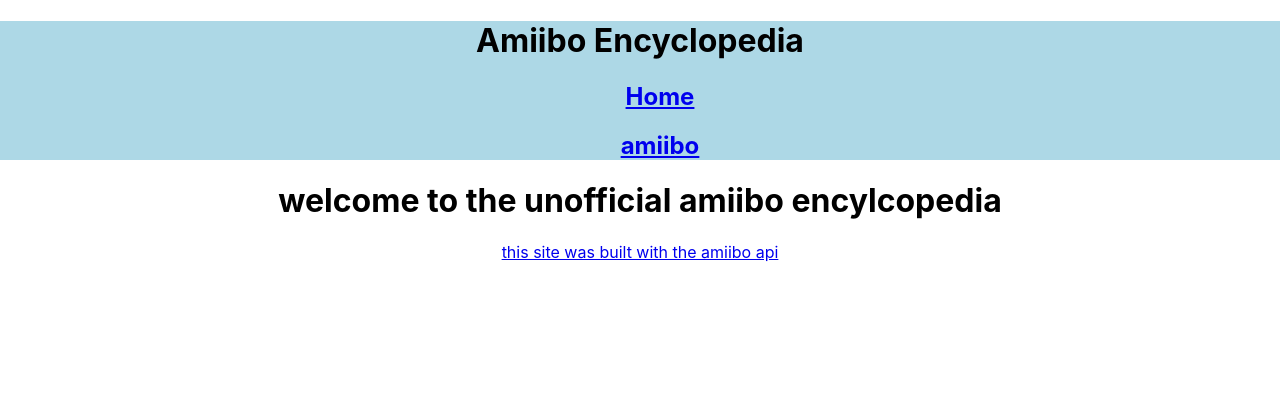
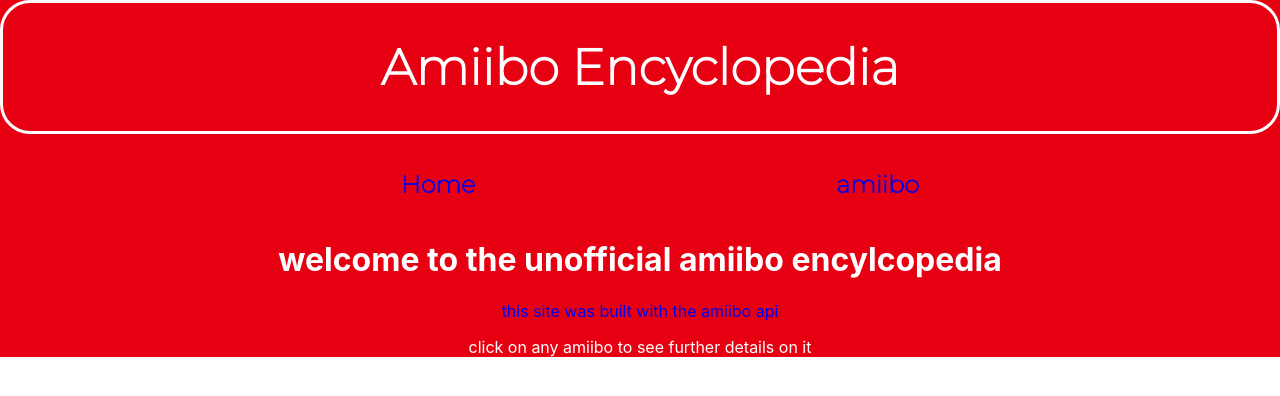
Before and after one commit to Jbillaba/Amiibo-encyclopedia, a React (Create React App) app in the folder art-app/: page / in a window 1280 px wide. Shown: the top 396 px of the page. Built offline with nearby package versions, Linux system fonts and the light colour scheme.

Commit message:
styled, adding search bar function

```diff
--- a/art-app/src/App.css
+++ b/art-app/src/App.css
@@ -1,3 +1,6 @@
+@import url('https://fonts.googleapis.com/css2?family=Montserrat:wght@200&display=swap');
+
+/* To Do: make it responsive to phone */
 @media only screen and (max-width: 800px) {
   body {
     background-color: lightblue;
@@ -6,6 +9,8 @@
 
 .App {
   text-align: center;
+  background-color: #E60012;
+  color: #FFFFFF;
 }
 .grid{
   display: grid;
@@ -15,5 +20,63 @@
 }
 
 header{
-  background-color: lightblue;
+  background-color: #E60012;
 }
+
+
+.logo{
+  color: #FFFFFF;
+font-family: Montserrat;
+font-size: 50px;}
+
+.logo-container{
+  border: 3px white solid;
+  border-radius: 30px;
+}
+
+.nav-bar{
+  display: flex;
+  flex-direction: row;
+  justify-content: space-evenly;
+
+  font-family: Montserrat;
+}
+
+
+
+a:link{
+  text-decoration: none;
+}
+
+a:visited{
+  text-decoration: none;
+  color: #FFFFFF;
+}
+
+.search{
+  padding: 10px;
+  font-size: 20px;
+}
+
+.amiibo-card{
+  background-color: #F3F0E5;
+  border: 3px solid #F3F0E5;
+  border-radius: 30px;
+  font-family: Montserrat ;
+  color: #252525;
+}
+
+.card-image{
+  height: 300px;
+  padding: 30px;
+}
+.amiibo-details{
+  display: grid;
+  grid-column-start: 1;
+}
+
+.amiibo-info{
+  font-family: montserrat;
+}
+
+/* TO DO: STYLE AMIIBO DETAILS TO LEFT SIDE OF THE SCREEN AS A COLUMN */
--- a/art-app/src/Components/Amiibo.jsx
+++ b/art-app/src/Components/Amiibo.jsx
@@ -8,7 +8,6 @@ export default function Amiibo() {
     let navigate = useNavigate()
 
     const showAmiibo = (amiibos, i ) =>{
-        console.log('its the '+ amiibos[i].name +' amiibo')
         navigate(`${amiibos[i].name}`)
     }
 
@@ -22,17 +21,37 @@ export default function Amiibo() {
         getAmiibos()
     }, [])
 
+//followed a tutorial to get the search bar working link: https://www.youtube.com/watch?v=MY6ZZIn93V8&t=685s&ab_channel=LamaDev
+    const [ search, setSearch ] = useState("");
+
+    function searchForAmiibo(event){
+      console.log('hello ')
+    }
+
     return (
         <div className='amiibo-main'>
-            <h1>
-                amiibo
-            </h1>
+
+        <div className='filter-buttons'>
+            <input className='search'
+                    type="text"
+                    placeholder='search...'
+                    onChange={(e) => setSearch(e.target.value)}>
+                    </input>
+
+            <button className='search'
+                    onClick={e => searchForAmiibo(e)}>
+            search </button>
+
+        </div>
         <div className='grid'>
             {
-               amiibos.map((amiibo, i) => (
-                <ul key={amiibo.tail}
+               amiibos.filter((amiibo) =>
+               amiibo.name.toLowerCase().includes(search)).
+               map((amiibo, i) => (
+                <ul className='amiibo-card'
+                key={amiibo.tail}
                     onClick={() => showAmiibo(amiibos, i)}>
-                    <img src={amiibo.image} alt={amiibo.name}/>
+                    <img className='card-image'   src={amiibo.image} alt={amiibo.name}/>
                     <h1> {amiibo.name} </h1>
 
 
--- a/art-app/src/Components/AmiiboDetails.jsx
+++ b/art-app/src/Components/AmiiboDetails.jsx
@@ -6,7 +6,9 @@ import { BASE_URL } from "../globals"
 export default function AmiiboDetails() {
 
     let {name} = useParams()
+
     const [amiiboID, setAmiiboID] = useState('')
+
 
     useEffect(() => {
         const getAmiibo = async () => {
@@ -22,9 +24,18 @@ export default function AmiiboDetails() {
     }, [])
 
     return amiiboID ? (
-        <div className="amiibo-details">
-            <h1> {amiiboID.name}</h1>
-            <p> {amiiboID.character}</p>
+        <div className="amiibo-info">
+            <h1> Amiibo Name: {amiiboID.name}</h1>
+
+            <h2> game series: {amiiboID.gameSeries}</h2>
+            <h2> type: {amiiboID.type} </h2>
+            <h2> Amiibo series: {amiiboID.amiiboSeries} </h2>
+
+
+
+            <img className="amiibo-image"
+            src={amiiboID.image}
+            alt="AMIIBO image"/>
         </div>
     ): null;
 }
--- a/art-app/src/Components/Header.jsx
+++ b/art-app/src/Components/Header.jsx
@@ -3,7 +3,9 @@ import Nav from "./Nav";
 export default function Header() {
     return (
         <div>
-            <h1> Amiibo Encyclopedia </h1>
+            <div className="logo-container">
+            <h1 className="logo"> Amiibo Encyclopedia </h1>
+            </div>
             <div className="header-nav">
                 <Nav />
             </div>
--- a/art-app/src/Components/Home.jsx
+++ b/art-app/src/Components/Home.jsx
@@ -1,11 +1,9 @@
-import Amiibo from "./Amiibo"
-
 export default function Home() {
     return (
-        <div className="Home">
+        <div>
             <h1> welcome to the unofficial amiibo encylcopedia </h1>
-            <a href="https://www.amiiboapi.com/"> this site was built with the amiibo api </a>
-
+            <a  href="https://www.amiiboapi.com/"> this site was built with the amiibo api </a>
+            <p> click on any amiibo to see further details on it</p>
 
         </div>
     )
--- a/art-app/src/Components/Nav.jsx
+++ b/art-app/src/Components/Nav.jsx
@@ -1,5 +1,4 @@
 import { Link } from "react-router-dom"
-import Amiibo from "./Amiibo"
 //TO DO: - add about page
 export default function Nav() {
     return (
--- a/art-app/src/globals.js
+++ b/art-app/src/globals.js
@@ -1,3 +1,3 @@
 
 
-export const BASE_URL  = "https://www.amiiboapi.com/api/amiibo/?characters"
+export const BASE_URL  = "https://www.amiiboapi.com/api/amiibo/?showusage"
```
